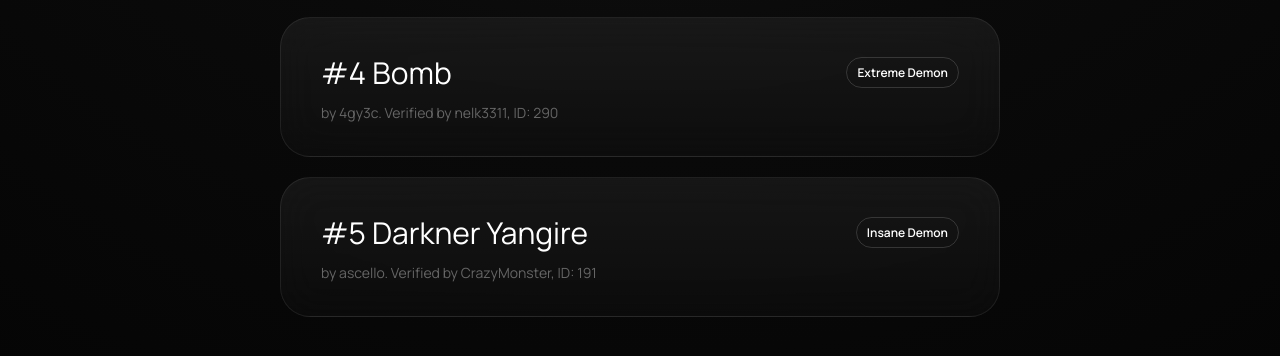
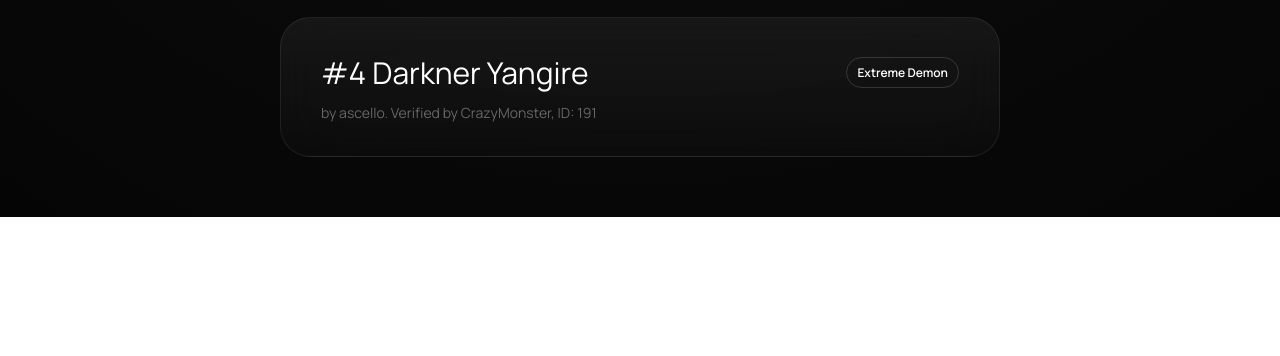
Before and after one commit to SaweNNNN/SaweN-AstroGDPS-Demonlist, a plain HTML site: page index.html in a window 1280 px wide. Shown: the part 684-1040 px from the top of the page. After the commit the page ends 901 px from the top, so only its background shows below. Drawn offline with Linux system fonts and the light colour scheme.

Commit message:
Update demon rank and remove extra slot

```diff
--- a/index.html
+++ b/index.html
@@ -156,17 +156,8 @@ header p{
     <!-- 🔳 4 NEXT SLOT -->
     <div class="demon">
         <div class="top">
-            <div class="rank">#4 Bomb</div>
+            <div class="rank">#4 Darkner Yangire</div>
             <div class="difficulty">Extreme Demon</div>
-        </div>
-        <div class="verifier">by 4gy3c. Verified by nelk3311, ID: 290</div>
-    </div>
-
-    <!-- 🔳 5 NEXT SLOT -->
-    <div class="demon">
-        <div class="top">
-            <div class="rank">#5 Darkner Yangire</div>
-            <div class="difficulty">Insane Demon</div>
         </div>
         <div class="verifier">by ascello. Verified by CrazyMonster, ID: 191</div>
     </div>
```
